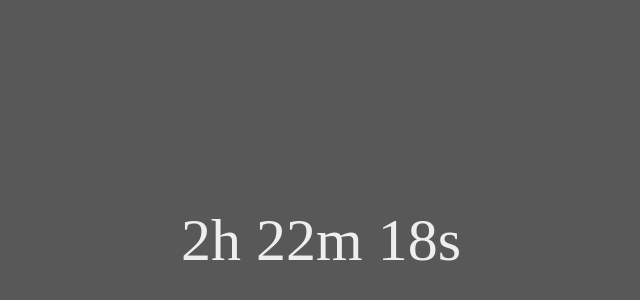
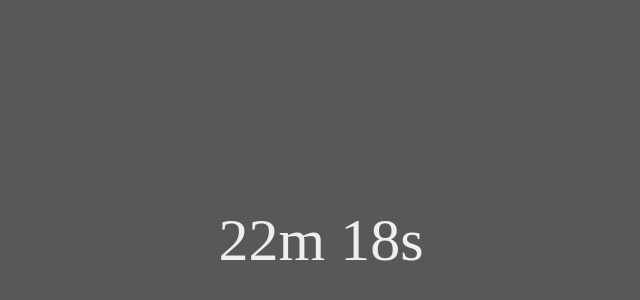
Before and after one commit to Mr-Xcoder/ModElectionTimer, a plain HTML site: page index.html in a window 1280 px wide. Shown: the part 154-454 px from the top of the page, without its empty margins (319-959 px from the left). Drawn offline with Linux system fonts and the light colour scheme.

Commit message:
Update index.html

```diff
--- a/index.html
+++ b/index.html
@@ -22,17 +22,13 @@ p {
 
 <script>
 var countDownDate = new Date("Feb 20, 2018 22:00:00").getTime();
-
 var x = setInterval(function() {
-
     var now = new Date().getTime();
     var distance = countDownDate - now;
-    var hours = Math.floor((distance % 8640000) / 3600000);
     var minutes = Math.floor((distance % 3600000) / 60000);
     var seconds = Math.floor((distance % 60000) / 1000);
 
-    document.getElementById("TIMER").innerHTML = hours + "h "
-    + minutes + "m " + seconds + "s ";
+    document.getElementById("TIMER").innerHTML = minutes + "m " + seconds + "s ";
     if (distance < 0) {
         clearInterval(x);
         document.getElementById("TIMER").innerHTML = "The 2018 Programming Puzzles & Code Golf election has begun!";
```
